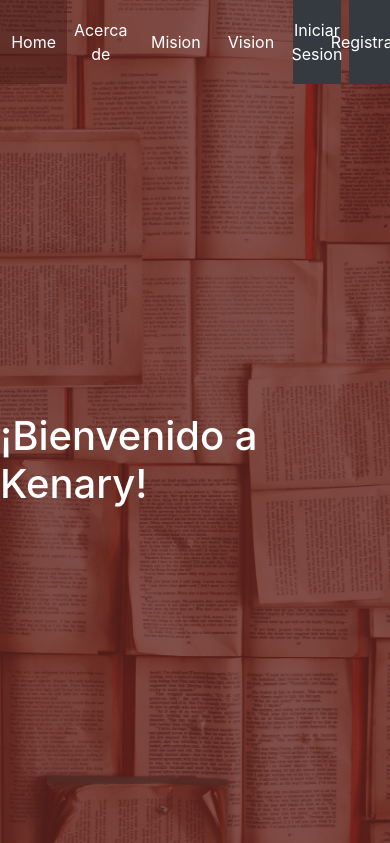
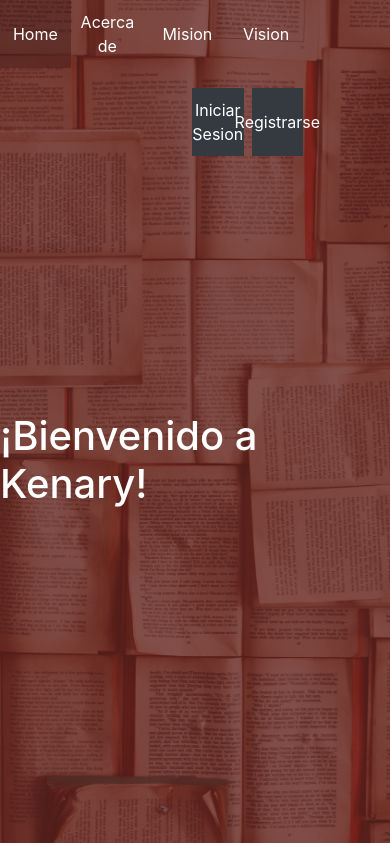
Before and after one commit to SIUUUUU/Kenary-FrontEnd, a PHP site: page / in a window 390 px wide; the page is wider, and only the part inside the window is pictured. Shown: the top 843 px of that part. Run offline with PHP 8.4, Linux system fonts and the light colour scheme.

Commit message:
Responsive terminado

```diff
--- a/assets/css/style.css
+++ b/assets/css/style.css
@@ -82,9 +82,11 @@ nav ul li{
     font-size: 1.5rem;
 }.head{
     grid-area: head;
+    font-size: 1.8vh;
 }
 .profile{
     grid-area: profile;
+    font-size: 1.8vh;
 }
 .space{
     grid-area: spaces;
--- a/dist/index.html
+++ b/dist/index.html
@@ -28,16 +28,17 @@
         <div class="w-100 h-100 position-relative index-5 home-wraper">
 
 
-          <nav class="w-100 d-flex flex-row justify-content-between nav">
+          <nav class="menu w-100 d-flex flex-row justify-content-between nav">
             <div class="d-flex w-75">
-              <span class="btn-nav text-white">Home</span>
+              <span class="active btn-nav text-white">Home</span>
               <div class="btn-nav mr-2"><a href="#about" class="text-white">Acerca de</a></div>
               <div class="btn-nav mr-2"><a href="#mision" class="text-white">Mision</a></div>
               <div class="btn-nav mr-2"><a href="#vision" class="text-white">Vision</a></div>
             </div>
-            <div class="w-25 d-flex align-items-center">
-                <div class="btn-nav w-50 mr-2 btn-dark"><a href="login.html" class="text-white">Iniciar Sesion</a></div>
-                <div class="btn-nav w-50 mr-2 btn-dark"><a href="register.html" class="text-white">Registrarse</a></div>
+
+            <div class="flex-container w-25 d-flex align-items-center">
+                <div class="login btn-nav w-50 mr-2 btn-dark"><a href="login.html" class="text-white">Iniciar Sesion</a></div>
+                <div class="register btn-nav w-50 mr-2 btn-dark"><a href="register.html" class="text-white">Registrarse</a></div>
             </div>
           </nav>
           <div class="center d-flex justify-content-center align-items-center">
@@ -68,7 +69,7 @@
     </div>
 
   </section>
-  <section id="vison" class="vision w-full h-screen white flex justify-center items-center ">
+  <section id="vision" class="vision w-full h-screen white flex justify-center items-center ">
     <p>Lorem ipsum, dolor sit amet consectetur adipisicing elit. Corrupti explicabo, eos eligendi veniam, ratione
       omnis nam, qui quod odio eum harum? Optio, numquam ad illum eos rerum voluptatem voluptas fuga?
     </p>
--- a/dist/login.html
+++ b/dist/login.html
@@ -8,6 +8,7 @@
     <link rel="stylesheet" href="https://stackpath.bootstrapcdn.com/bootstrap/4.4.1/css/bootstrap.min.css"
         integrity="sha384-Vkoo8x4CGsO3+Hhxv8T/Q5PaXtkKtu6ug5TOeNV6gBiFeWPGFN9MuhOf23Q9Ifjh" crossorigin="anonymous">
     <link rel="stylesheet" href="../assets/css/style.css">
+    <link rel="stylesheet" href="responsive.css">
     <title>Login</title>
 </head>
 
@@ -20,14 +21,14 @@
                 <div class="container w-100 position-relative index-5">
                     <div class="row">
                         <div class="col-sm-8 text-center  d-flex flex-column justify-content-center">
-                            <span class="text-white title-log">Bienvenidos a la plataforma de Kenary</span>
+                            <span class="welcome text-white title-log">Bienvenidos a la plataforma de Kenary</span>
                             <p align="justify" class="p-5 text-white">Lorem ipsum dolor sit, amet consectetur adipisicing elit. Deserunt
                                 sapiente dolor libero quae, dolore recusandae consequatur vitae quaerat. At ullam quas sit eius facere earum.
                                  Beatae, quod? Exercitationem, quidem illum.
                                 <a href="index.html" class="text-secondary">Regresar a Inicio</a>
                             </p>
                         </div>
-                        <form class="p-4 col-sm-4 bg-white rounded" action="">
+                        <form class="formu p-4 col-sm-4 bg-white rounded" action="">
                             <h3 align="center">Iniciar Sesion</h3>
                             <div class="form-group">
                                 <label for="email">Correo</label>
--- a/dist/register.html
+++ b/dist/register.html
@@ -19,7 +19,7 @@
                 <div class="position-absolute h-100 w-100 tela2"></div>
                 <div class="container w-100 position-relative index-5">
                     <div class="row">
-                        <form class="p-4 col-sm-4 bg-white rounded" action="">
+                        <form class="formu-register p-4 col-sm-4 bg-white rounded" action="">
                             <h3 align="center">Registrate</h3>
                             <div class="form-row">
                                 <input type="text" class="form-control col m-1" id="name" placeholder="Nombre">
--- a/dist/responsive.css
+++ b/dist/responsive.css
@@ -1,24 +1,29 @@
-@media only screen and (max-width: 760px){
+@media only screen and (max-width: 560px){
+    .options div:hover{
+        background-color:#000;
+    }
+
     .menu a:hover{
-        background-color: #fff;
-        color:#F54336;
+        text-decoration: none;
     }
 
     .menu a{
+        width:fit-content;
         text-align: center;
-    }
-
-    .options {
-        display: flex;
-        align-items: center;
-        justify-content: center;
-        padding: 15px;
+        padding: 10px;
 
     }
 
-    .login{
-        margin-right: 30px;
-    }
+    .flex-container {
+        width: 100%;
+        display: flex;
+        justify-content: center;
+        align-content: center;
+        align-items: center;
+        margin: 20px;
+        margin-left: 200px;
+
+      }
 
     .sect {
         display: flex;
@@ -49,5 +54,25 @@
         justify-content: center;
     }
 
+    /* RESPONSIVE LOG IN */
+
+    .welcome{
+        margin-top: 300px;
+    }
+
+    .formu{
+        padding: 10px;
+    }
+
+    /* RESPONSIVE REGISTER */
+
+    .formu-register {
+        margin-top: 300px;
+
+    }
+
+
+
+
 
 }
--- a/modules/admin/home.html
+++ b/modules/admin/home.html
@@ -31,7 +31,7 @@
             </div>
         </div>
 
-        <div class="profile d-flex flex-column justify-content-between">
+        <div class="editar profile d-flex flex-column justify-content-between">
             <div class="radius-1 w-100 h-50 dash-item-back d-flex flex-column align-items-center justify-content-center">
                 <img class="profile-pic" src="../../assets/img/profile.png" alt="">
                 <div class="m-4">
@@ -40,7 +40,7 @@
             </div>
             <div class="radius-1 w-100 dash-item-back d-flex flex-row align-items-center p-3">
                 <i class="fas fa-cog text-white icon pl-1"></i>
-                <a class="text-white pl-2 montserrat" href="">Configuración</a>
+                <a class="font-size:1vh text-white pl-2 montserrat" href="">Configuración</a>
             </div>
         </div>
 
```
